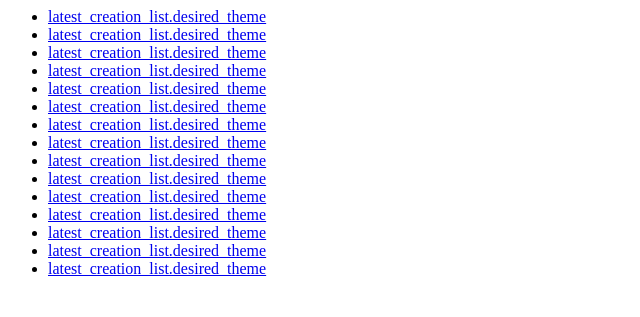
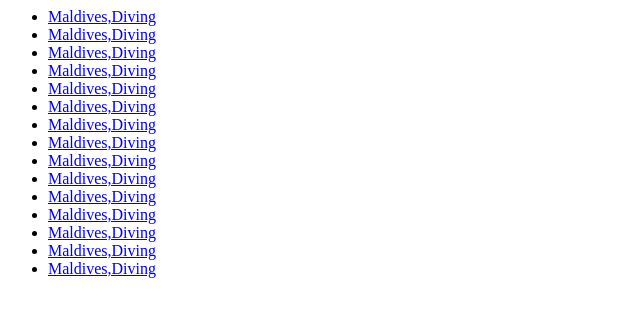
Before and after one commit to Utopiah/CC2015Goal3WebInterface, a Django app: template mysite/monthlyinterface/templates/monthlyinterface/index.html in a window 1280 px wide. Shown: the top 317 px of the page, without its empty margins (0-640 px from the left). Run offline with Django 3.2, Linux system fonts and the light colour scheme; the template is opened without the code that fills it: values that come from a table or form of the project are taken from there, others are empty; data comes from the database, SQL or seed files in the repository; both versions use the stored data as it was after the commit.

Commit message:
Small clarifications, improved list template

```diff
--- a/mysite/monthlyinterface/templates/monthlyinterface/index.html
+++ b/mysite/monthlyinterface/templates/monthlyinterface/index.html
@@ -1,7 +1,7 @@
 {% if latest_creation_list %}
 	<ul>
 	{% for creation in latest_creation_list %}
-		<li><a href="/monthlyinterface/{{ creation.id }}">latest_creation_list.desired_theme</a></li>
+		<li><a href="/monthlyinterface/{{ creation.id }}">{{ creation }}</li>
 	{% endfor %}
 	</ul>
 {% else %}
--- a/mysite/monthlyinterface/views.py
+++ b/mysite/monthlyinterface/views.py
@@ -51,4 +51,5 @@ def fork(request, creation_id):
         'themes': result['theme'],
         'image': result['filePath']
     }
+    # should instead redirect to the detail of the creation with the new ID
     return HttpResponse(template.render(context, request))
```
Also changed, not shown: mysite/monthlyinterface/models.py (+1 -13 lines), mysite/db.sqlite3.
